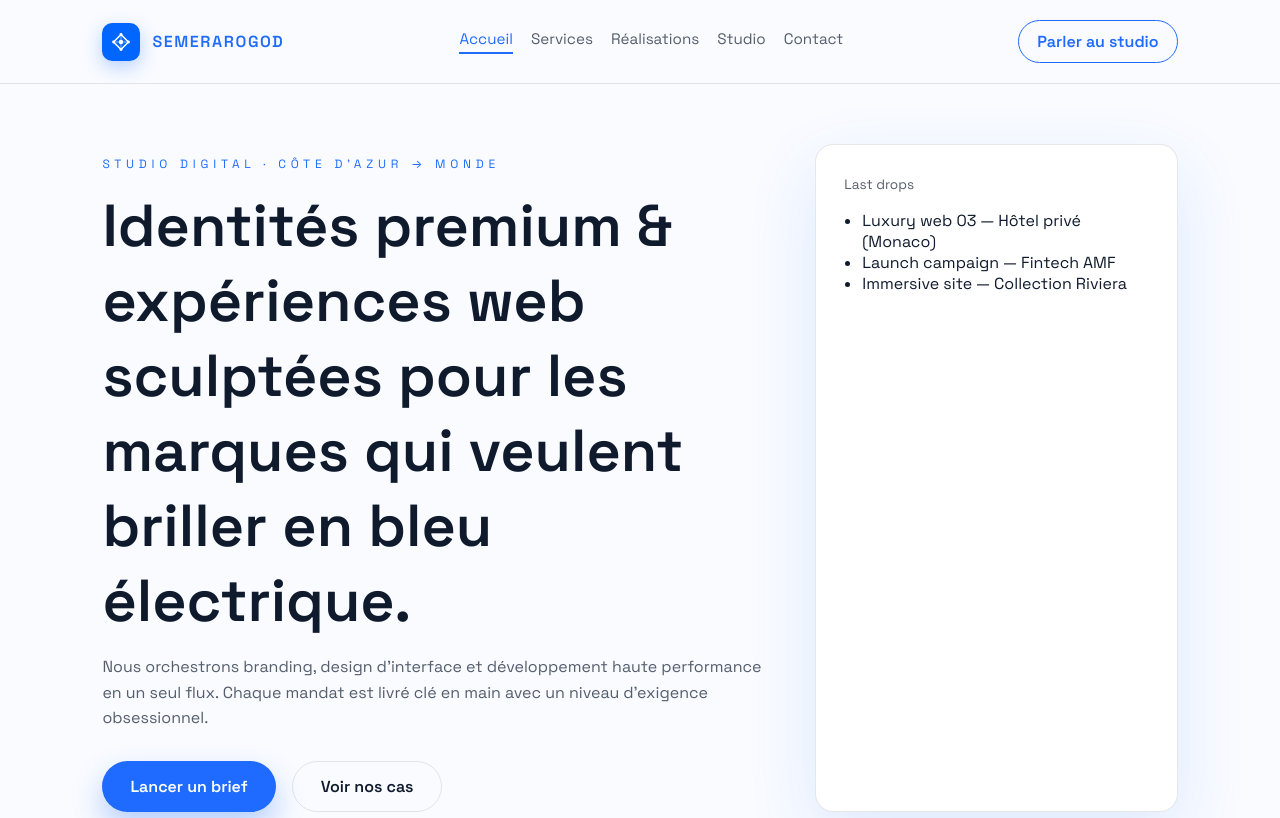
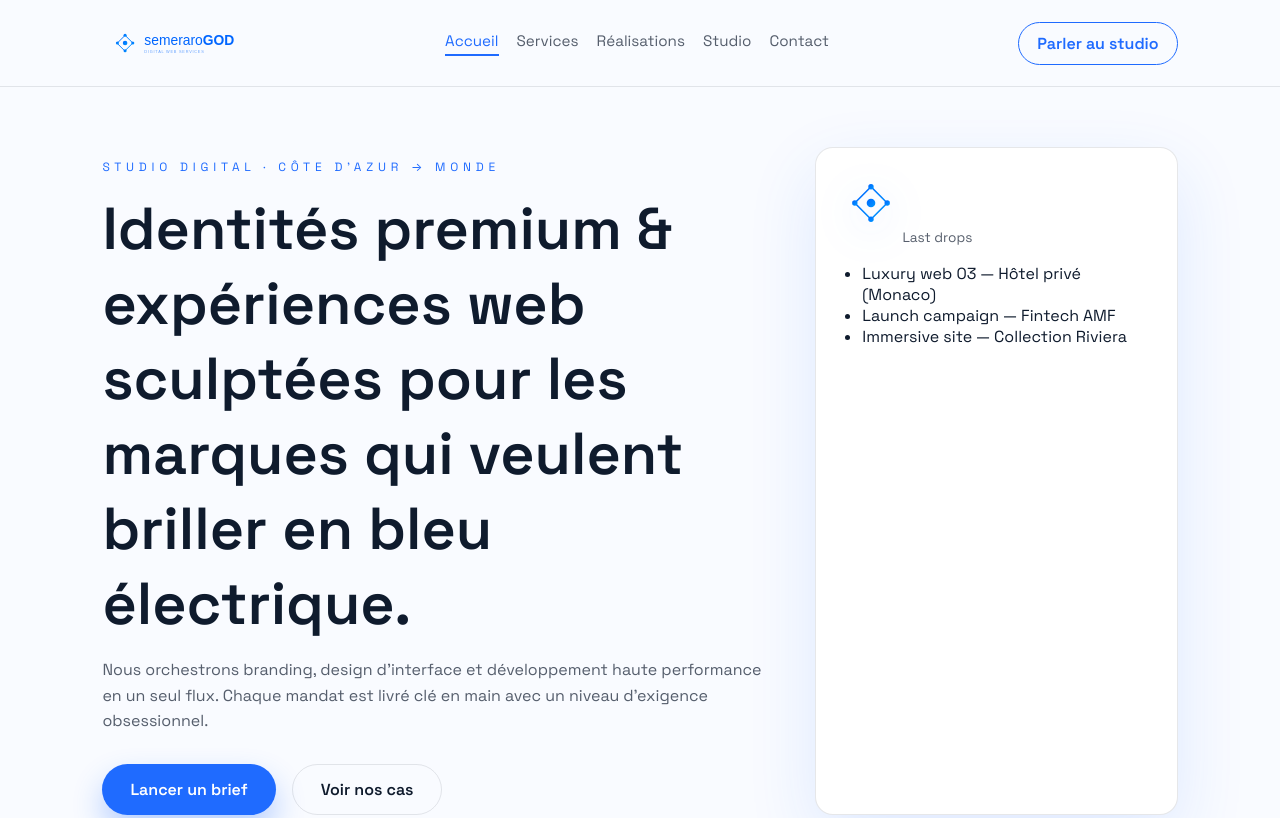
Before and after one commit to semeraroGOD/semeraroGOD, a plain HTML site: page index.html in a window 1280 px wide. Shown: the top 818 px of the page. Drawn offline with Linux system fonts and the light colour scheme.

Commit message:
feat: integration nouveaux logos

```diff
--- a/index.html
+++ b/index.html
@@ -12,7 +12,7 @@
 </head>
 <body>
   <header class="nav">
-    <div class="nav__logo"><img src="assets/logo.svg" alt="SemeraroGOD"/><span>Semeraro<span>GOD</span></span></div>
+    <div class="nav__logo"><img src="assets/logo-wordmark.svg" alt="SemeraroGOD"/></div>
     <nav class="nav__links">
       <a class="active" href="index.html">Accueil</a>
       <a href="services.html">Services</a>
@@ -35,6 +35,7 @@
         </div>
       </div>
       <div class="hero__card">
+        <img class="hero__card-icon" src="assets/logo-icon.svg" alt="SemeraroGOD icon"/>
         <span>Last drops</span>
         <ul>
           <li>Luxury web 03 — Hôtel privé (Monaco)</li>
--- a/styles.css
+++ b/styles.css
@@ -28,11 +28,8 @@ a { color: inherit; }
   backdrop-filter: blur(14px);
   border-bottom: 1px solid var(--border);
 }
-.nav__logo { display:flex; align-items:center; gap:12px; font-weight: 600; letter-spacing: 0.1em; text-transform: uppercase; }
-.nav__logo img { width:38px; height:38px; border-radius:10px; box-shadow: 0 6px 18px rgba(31,107,255,0.3); }
-.nav__logo span span { color: var(--blue); }
-
-.nav__logo span { color: var(--blue); }
+.nav__logo { display:flex; align-items:center; }
+.nav__logo img { height:46px; width:auto; }
 .nav__links { display: flex; gap: 18px; font-size: 0.95rem; }
 .nav__links a { text-decoration: none; color: var(--muted); padding-bottom: 4px; border-bottom: 2px solid transparent; }
 .nav__links a:hover { color: var(--blue); }
@@ -116,3 +113,6 @@ main { padding: 60px 8%; display: flex; flex-direction: column; gap: 80px; }
   .nav__links { flex-wrap: wrap; justify-content: center; }
   .section { padding: 28px; }
 }
+
+.hero__card-icon { width:54px; margin-bottom:12px; filter: drop-shadow(0 10px 20px rgba(31,107,255,0.25)); }
+.contact__logo { width:90px; display:block; margin:12px 0 18px; }
```
Also changed, not shown: contact.html (+2 -1 lines), realisations.html (+1 -1 lines), services.html (+1 -1 lines), studio.html (+1 -1 lines), assets/logo-icon.svg (added), assets/logo-monogram.svg (added), assets/logo-wordmark.svg (added).
